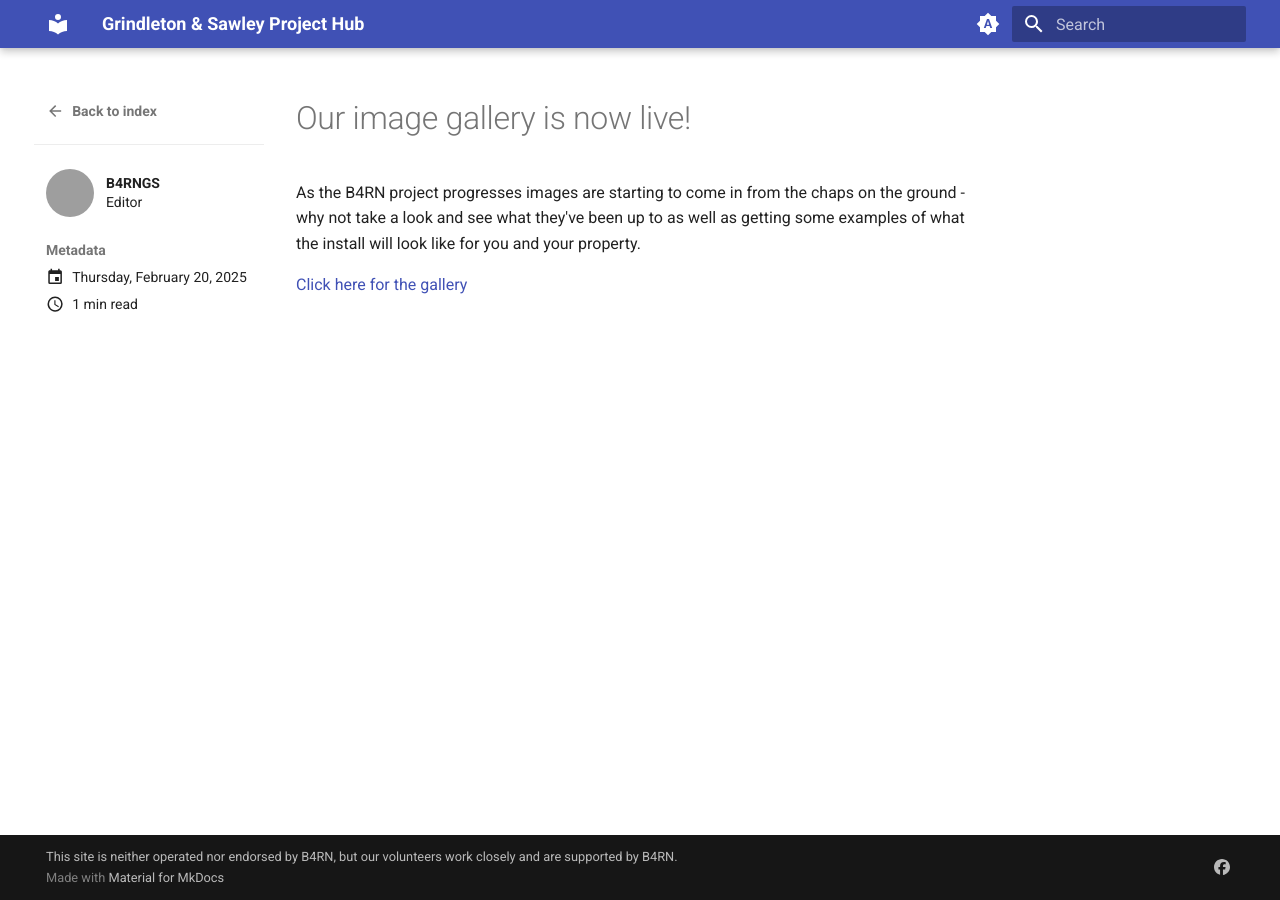
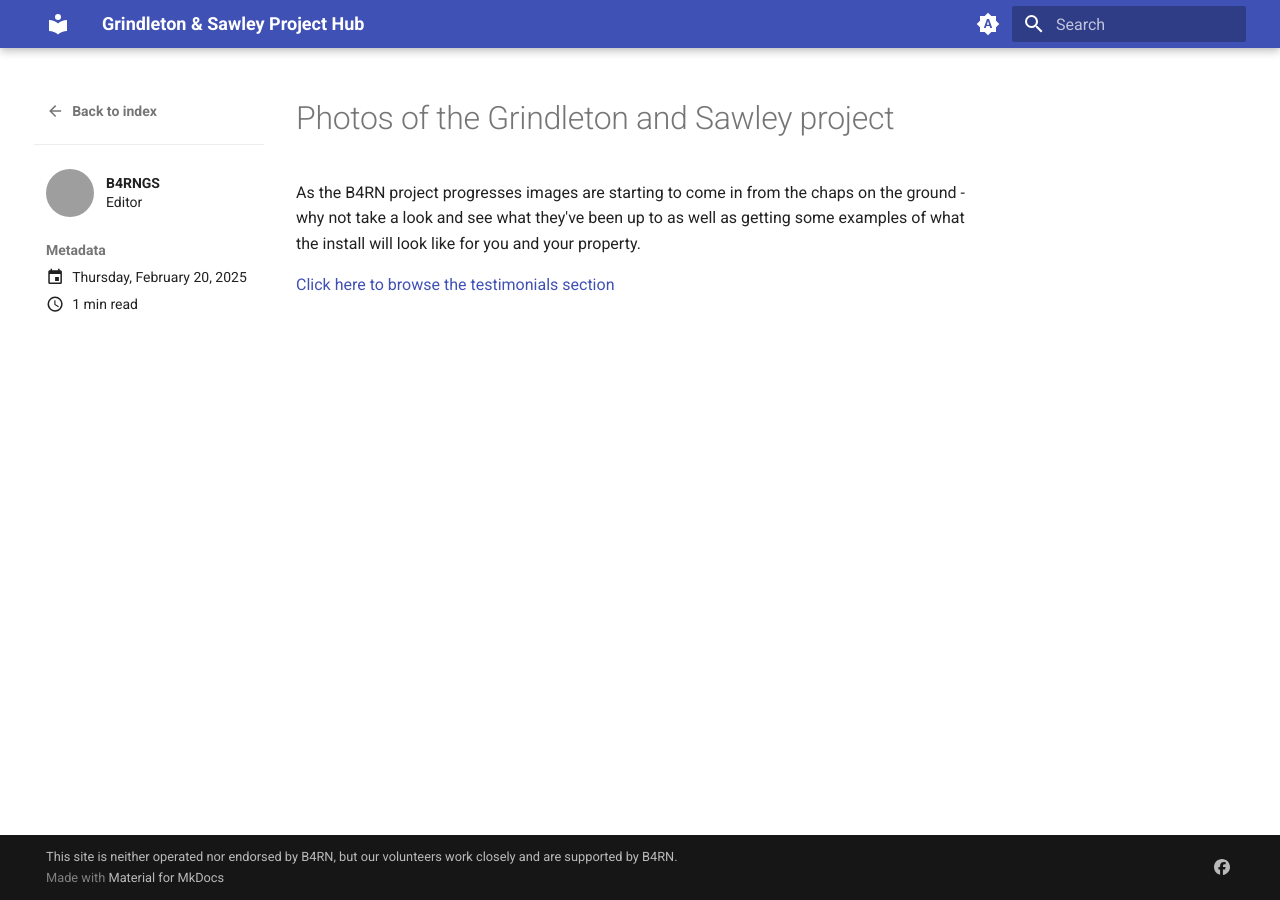
Before and after one commit to DJBenson/b4rngsdocs, an MkDocs documentation site: the page built from docs/news/posts/6.md, in a window 1280 px wide. Built offline with MkDocs 1.6.1 and Material for MkDocs 9.7.7, drawn with Linux system fonts in a browser that asks for light colours; grey boxes are pictures that could not be loaded.

Commit message:
Update 6.md

```diff
--- a/docs/news/posts/6.md
+++ b/docs/news/posts/6.md
@@ -5,8 +5,8 @@ authors:
   - b4rngs
 ---
 
-# Our image gallery is now live!
+# Photos of the Grindleton and Sawley project
 
 As the B4RN project progresses images are starting to come in from the chaps on the ground - why not take a look and see what they've been up to as well as getting some examples of what the install will look like for you and your property.
 
-[Click here for the gallery](/installation/)
+[Click here to browse the testimonials section](/installation/)
```
